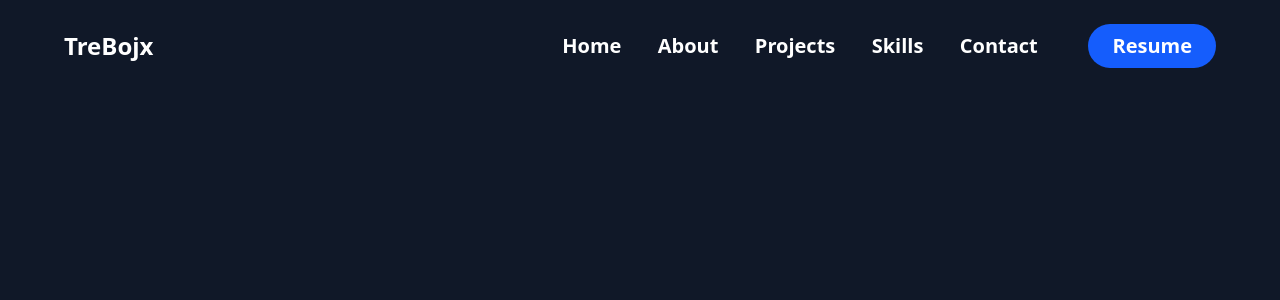
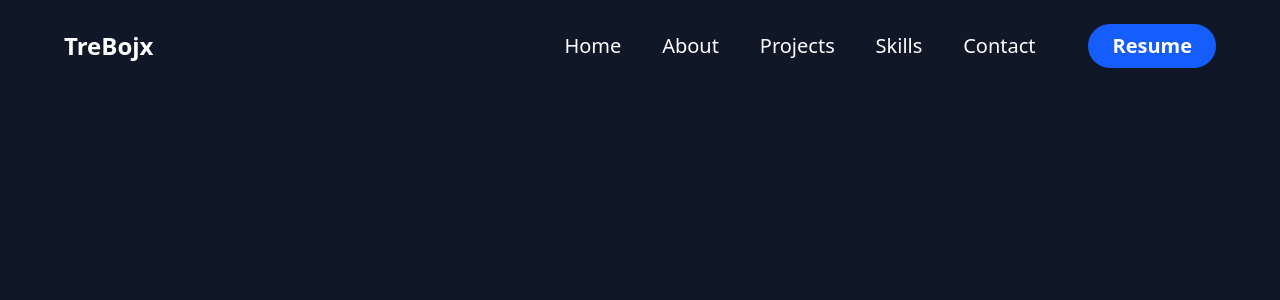
Before and after one commit to jobertmampusti/jobertmampusti, a React (Vite) app: page / in a window 1280 px wide. Shown: the top 300 px of the page. Built offline with nearby package versions, Linux system fonts and the light colour scheme.

Commit message:
feat: adjusted text size in navbar and added hover effects

```diff
--- a/src/components/Header.tsx
+++ b/src/components/Header.tsx
@@ -1,18 +1,28 @@
 function Header() {
   return (
-    <header className="text-white font-bold flex justify-between items-center py-6 mx-16">
+    <header className="text-white flex justify-between items-center py-6 mx-16">
       {/* left section */}
-      <p className="text-2xl">TreBojx</p>
+      <p className="text-2xl font-bold">TreBojx</p>
       {/* right section */}
       <div className="flex items-center w-2xl justify-between">
         <nav className="text-xl flex justify-around w-lg">
-          <a href="">Home</a>
-          <a href="">About</a>
-          <a href="">Projects</a>
-          <a href="">Skills</a>
-          <a href="">Contact</a>
+          <a href="" className="hover:text-blue-400">
+            Home
+          </a>
+          <a href="" className="hover:text-blue-400">
+            About
+          </a>
+          <a href="" className="hover:text-blue-400">
+            Projects
+          </a>
+          <a href="" className="hover:text-blue-400">
+            Skills
+          </a>
+          <a href="" className="hover:text-blue-400">
+            Contact
+          </a>
         </nav>
-        <button className="bg-blue-600 text-xl px-6 py-2 rounded-full">
+        <button className="bg-blue-600 font-bold text-xl px-6 py-2 rounded-full cursor-pointer hover:bg-blue-800">
           Resume
         </button>
       </div>
```
